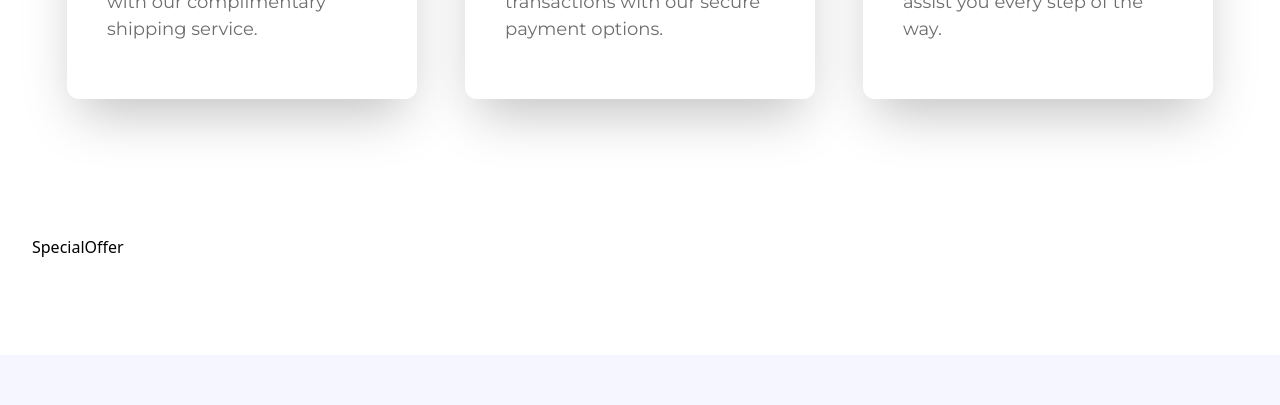
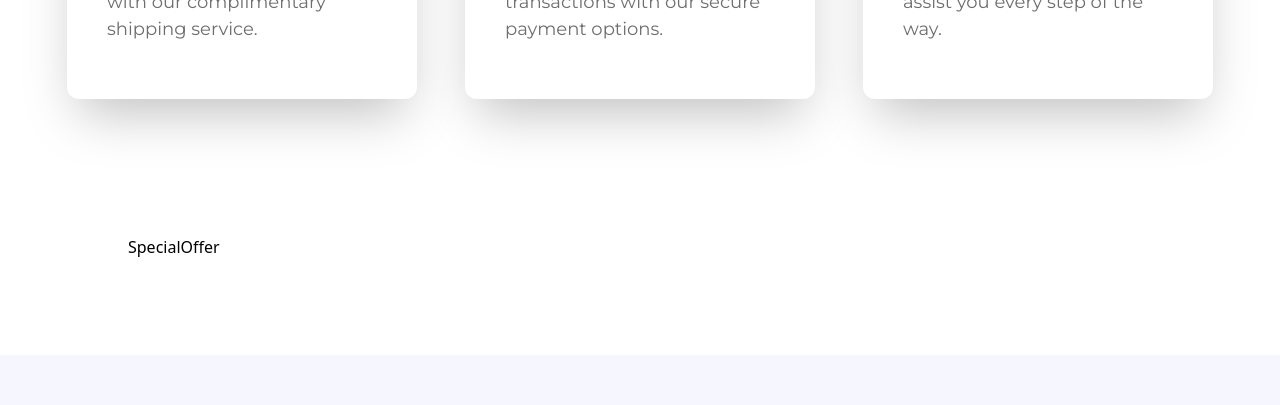
Before and after one commit to Clement127001/modern_ui_ux_nike_react_application, a React (Vite) app: page / in a window 1280 px wide. Shown: the part 2760-3165 px from the top of the page. Built offline with nearby package versions, Linux system fonts and the light colour scheme; a web font is replaced by a local one.

Commit message:
alter common layout

```diff
--- a/src/App.jsx
+++ b/src/App.jsx
@@ -37,7 +37,7 @@ const App = () => (
     </section>
 
     {/* Special offer */}
-    <section className="padding">
+    <section className="xl:py-24  xl:px-32 md:p-20 py-16 px-8  ">
       <SpecialOffer />
     </section>
 
```
